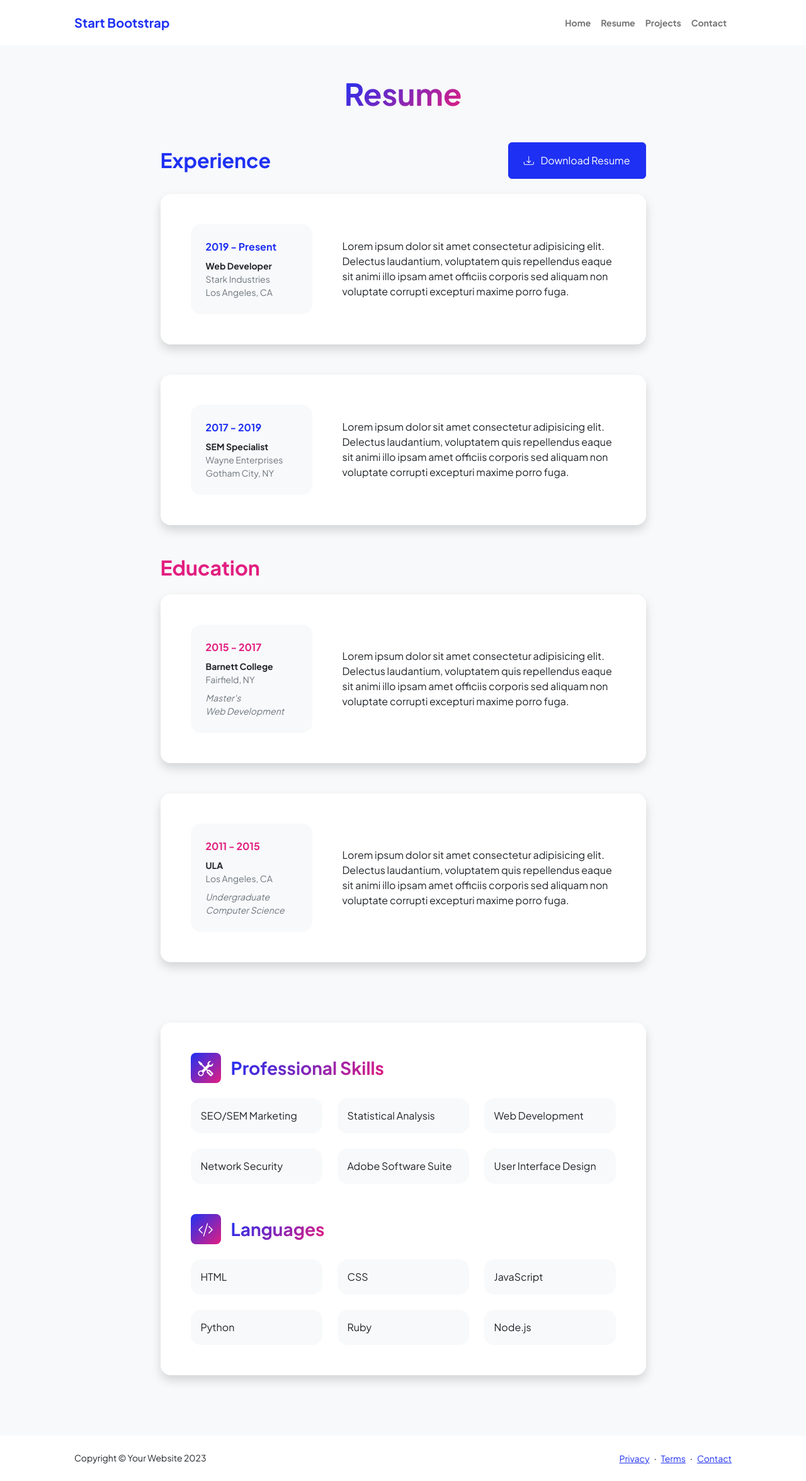
After one commit to RodrigoOBC/my_curriculum, a Flask app: template templates/experience.html in a window 1280 px wide. The commit adds this page. Shown: the whole page at 63% size. Run offline with Flask 3, Linux system fonts and the light colour scheme; the template is opened without the code that fills it, so the values that code supplies are empty; some libraries are stand-ins or nearby versions.

Commit message:
criando a pagina de jobs

```diff
--- a/static/data/articles.json
+++ b/static/data/articles.json
@@ -1,6 +1,6 @@
 {
     "title": "Article 1",
     "content": "This is the content of article 1",
-    "autor":"",
+    "author":"",
     "link": "https://www.google.com"
 }
--- /dev/null
+++ b/templates/experience.html
@@ -0,0 +1,202 @@
+<!DOCTYPE html>
+<html lang="en">
+    <head>
+        <meta charset="utf-8" />
+        <meta name="viewport" content="width=device-width, initial-scale=1, shrink-to-fit=no" />
+        <meta name="description" content="" />
+        <meta name="author" content="" />
+        <title>Personal - Start Bootstrap Template</title>
+        <!-- Favicon-->
+        <link rel="icon" type="image/x-icon" href="../static/assets/favicon.ico" />
+        <!-- Custom Google font-->
+        <link rel="preconnect" href="https://fonts.googleapis.com" />
+        <link rel="preconnect" href="https://fonts.gstatic.com" crossorigin />
+        <link href="https://fonts.googleapis.com/css2?family=Plus+Jakarta+Sans:wght@100;200;300;400;500;600;700;800;900&amp;display=swap" rel="stylesheet" />
+        <!-- Bootstrap icons-->
+        <link href="https://cdn.jsdelivr.net/npm/bootstrap-icons@1.8.1/font/bootstrap-icons.css" rel="stylesheet" />
+        <!-- Core theme CSS (includes Bootstrap)-->
+        <link href="../static/css/styles.css" rel="stylesheet" />
+    </head>
+    <body class="d-flex flex-column h-100 bg-light">
+        <main class="flex-shrink-0">
+            <!-- Navigation-->
+            <nav class="navbar navbar-expand-lg navbar-light bg-white py-3">
+                <div class="container px-5">
+                    <a class="navbar-brand" href="index.html"><span class="fw-bolder text-primary">Start Bootstrap</span></a>
+                    <button class="navbar-toggler" type="button" data-bs-toggle="collapse" data-bs-target="#navbarSupportedContent" aria-controls="navbarSupportedContent" aria-expanded="false" aria-label="Toggle navigation"><span class="navbar-toggler-icon"></span></button>
+                    <div class="collapse navbar-collapse" id="navbarSupportedContent">
+                        <ul class="navbar-nav ms-auto mb-2 mb-lg-0 small fw-bolder">
+                            <li class="nav-item"><a class="nav-link" href="index.html">Home</a></li>
+                            <li class="nav-item"><a class="nav-link" href="resume.html">Resume</a></li>
+                            <li class="nav-item"><a class="nav-link" href="projects.html">Projects</a></li>
+                            <li class="nav-item"><a class="nav-link" href="contact.html">Contact</a></li>
+                        </ul>
+                    </div>
+                </div>
+            </nav>
+            <!-- Page Content-->
+            <div class="container px-5 my-5">
+                <div class="text-center mb-5">
+                    <h1 class="display-5 fw-bolder mb-0"><span class="text-gradient d-inline">Resume</span></h1>
+                </div>
+                <div class="row gx-5 justify-content-center">
+                    <div class="col-lg-11 col-xl-9 col-xxl-8">
+                        <!-- Experience Section-->
+                        <section>
+                            <div class="d-flex align-items-center justify-content-between mb-4">
+                                <h2 class="text-primary fw-bolder mb-0">Experience</h2>
+                                <!-- Download resume button-->
+                                <!-- Note: Set the link href target to a PDF file within your project-->
+                                <a class="btn btn-primary px-4 py-3" href="#!">
+                                    <div class="d-inline-block bi bi-download me-2"></div>
+                                    Download Resume
+                                </a>
+                            </div>
+                            <!-- Experience Card 1-->
+                            <div class="card shadow border-0 rounded-4 mb-5">
+                                <div class="card-body p-5">
+                                    <div class="row align-items-center gx-5">
+                                        <div class="col text-center text-lg-start mb-4 mb-lg-0">
+                                            <div class="bg-light p-4 rounded-4">
+                                                <div class="text-primary fw-bolder mb-2">2019 - Present</div>
+                                                <div class="small fw-bolder">Web Developer</div>
+                                                <div class="small text-muted">Stark Industries</div>
+                                                <div class="small text-muted">Los Angeles, CA</div>
+                                            </div>
+                                        </div>
+                                        <div class="col-lg-8"><div>Lorem ipsum dolor sit amet consectetur adipisicing elit. Delectus laudantium, voluptatem quis repellendus eaque sit animi illo ipsam amet officiis corporis sed aliquam non voluptate corrupti excepturi maxime porro fuga.</div></div>
+                                    </div>
+                                </div>
+                            </div>
+                            <!-- Experience Card 2-->
+                            <div class="card shadow border-0 rounded-4 mb-5">
+                                <div class="card-body p-5">
+                                    <div class="row align-items-center gx-5">
+                                        <div class="col text-center text-lg-start mb-4 mb-lg-0">
+                                            <div class="bg-light p-4 rounded-4">
+                                                <div class="text-primary fw-bolder mb-2">2017 - 2019</div>
+                                                <div class="small fw-bolder">SEM Specialist</div>
+                                                <div class="small text-muted">Wayne Enterprises</div>
+                                                <div class="small text-muted">Gotham City, NY</div>
+                                            </div>
+                                        </div>
+                                        <div class="col-lg-8"><div>Lorem ipsum dolor sit amet consectetur adipisicing elit. Delectus laudantium, voluptatem quis repellendus eaque sit animi illo ipsam amet officiis corporis sed aliquam non voluptate corrupti excepturi maxime porro fuga.</div></div>
+                                    </div>
+                                </div>
+                            </div>
+                        </section>
+                        <!-- Education Section-->
+                        <section>
+                            <h2 class="text-secondary fw-bolder mb-4">Education</h2>
+                            <!-- Education Card 1-->
+                            <div class="card shadow border-0 rounded-4 mb-5">
+                                <div class="card-body p-5">
+                                    <div class="row align-items-center gx-5">
+                                        <div class="col text-center text-lg-start mb-4 mb-lg-0">
+                                            <div class="bg-light p-4 rounded-4">
+                                                <div class="text-secondary fw-bolder mb-2">2015 - 2017</div>
+                                                <div class="mb-2">
+                                                    <div class="small fw-bolder">Barnett College</div>
+                                                    <div class="small text-muted">Fairfield, NY</div>
+                                                </div>
+                                                <div class="fst-italic">
+                                                    <div class="small text-muted">Master's</div>
+                                                    <div class="small text-muted">Web Development</div>
+                                                </div>
+                                            </div>
+                                        </div>
+                                        <div class="col-lg-8"><div>Lorem ipsum dolor sit amet consectetur adipisicing elit. Delectus laudantium, voluptatem quis repellendus eaque sit animi illo ipsam amet officiis corporis sed aliquam non voluptate corrupti excepturi maxime porro fuga.</div></div>
+                                    </div>
+                                </div>
+                            </div>
+                            <!-- Education Card 2-->
+                            <div class="card shadow border-0 rounded-4 mb-5">
+                                <div class="card-body p-5">
+                                    <div class="row align-items-center gx-5">
+                                        <div class="col text-center text-lg-start mb-4 mb-lg-0">
+                                            <div class="bg-light p-4 rounded-4">
+                                                <div class="text-secondary fw-bolder mb-2">2011 - 2015</div>
+                                                <div class="mb-2">
+                                                    <div class="small fw-bolder">ULA</div>
+                                                    <div class="small text-muted">Los Angeles, CA</div>
+                                                </div>
+                                                <div class="fst-italic">
+                                                    <div class="small text-muted">Undergraduate</div>
+                                                    <div class="small text-muted">Computer Science</div>
+                                                </div>
+                                            </div>
+                                        </div>
+                                        <div class="col-lg-8"><div>Lorem ipsum dolor sit amet consectetur adipisicing elit. Delectus laudantium, voluptatem quis repellendus eaque sit animi illo ipsam amet officiis corporis sed aliquam non voluptate corrupti excepturi maxime porro fuga.</div></div>
+                                    </div>
+                                </div>
+                            </div>
+                        </section>
+                        <!-- Divider-->
+                        <div class="pb-5"></div>
+                        <!-- Skills Section-->
+                        <section>
+                            <!-- Skillset Card-->
+                            <div class="card shadow border-0 rounded-4 mb-5">
+                                <div class="card-body p-5">
+                                    <!-- Professional skills list-->
+                                    <div class="mb-5">
+                                        <div class="d-flex align-items-center mb-4">
+                                            <div class="feature bg-primary bg-gradient-primary-to-secondary text-white rounded-3 me-3"><i class="bi bi-tools"></i></div>
+                                            <h3 class="fw-bolder mb-0"><span class="text-gradient d-inline">Professional Skills</span></h3>
+                                        </div>
+                                        <div class="row row-cols-1 row-cols-md-3 mb-4">
+                                            <div class="col mb-4 mb-md-0"><div class="d-flex align-items-center bg-light rounded-4 p-3 h-100">SEO/SEM Marketing</div></div>
+                                            <div class="col mb-4 mb-md-0"><div class="d-flex align-items-center bg-light rounded-4 p-3 h-100">Statistical Analysis</div></div>
+                                            <div class="col"><div class="d-flex align-items-center bg-light rounded-4 p-3 h-100">Web Development</div></div>
+                                        </div>
+                                        <div class="row row-cols-1 row-cols-md-3">
+                                            <div class="col mb-4 mb-md-0"><div class="d-flex align-items-center bg-light rounded-4 p-3 h-100">Network Security</div></div>
+                                            <div class="col mb-4 mb-md-0"><div class="d-flex align-items-center bg-light rounded-4 p-3 h-100">Adobe Software Suite</div></div>
+                                            <div class="col"><div class="d-flex align-items-center bg-light rounded-4 p-3 h-100">User Interface Design</div></div>
+                                        </div>
+                                    </div>
+                                    <!-- Languages list-->
+                                    <div class="mb-0">
+                                        <div class="d-flex align-items-center mb-4">
+                                            <div class="feature bg-primary bg-gradient-primary-to-secondary text-white rounded-3 me-3"><i class="bi bi-code-slash"></i></div>
+                                            <h3 class="fw-bolder mb-0"><span class="text-gradient d-inline">Languages</span></h3>
+                                        </div>
+                                        <div class="row row-cols-1 row-cols-md-3 mb-4">
+                                            <div class="col mb-4 mb-md-0"><div class="d-flex align-items-center bg-light rounded-4 p-3 h-100">HTML</div></div>
+                                            <div class="col mb-4 mb-md-0"><div class="d-flex align-items-center bg-light rounded-4 p-3 h-100">CSS</div></div>
+                                            <div class="col"><div class="d-flex align-items-center bg-light rounded-4 p-3 h-100">JavaScript</div></div>
+                                        </div>
+                                        <div class="row row-cols-1 row-cols-md-3">
+                                            <div class="col mb-4 mb-md-0"><div class="d-flex align-items-center bg-light rounded-4 p-3 h-100">Python</div></div>
+                                            <div class="col mb-4 mb-md-0"><div class="d-flex align-items-center bg-light rounded-4 p-3 h-100">Ruby</div></div>
+                                            <div class="col"><div class="d-flex align-items-center bg-light rounded-4 p-3 h-100">Node.js</div></div>
+                                        </div>
+                                    </div>
+                                </div>
+                            </div>
+                        </section>
+                    </div>
+                </div>
+            </div>
+        </main>
+        <!-- Footer-->
+        <footer class="bg-white py-4 mt-auto">
+            <div class="container px-5">
+                <div class="row align-items-center justify-content-between flex-column flex-sm-row">
+                    <div class="col-auto"><div class="small m-0">Copyright &copy; Your Website 2023</div></div>
+                    <div class="col-auto">
+                        <a class="small" href="#!">Privacy</a>
+                        <span class="mx-1">&middot;</span>
+                        <a class="small" href="#!">Terms</a>
+                        <span class="mx-1">&middot;</span>
+                        <a class="small" href="#!">Contact</a>
+                    </div>
+                </div>
+            </div>
+        </footer>
+        <!-- Bootstrap core JS-->
+        <script src="https://cdn.jsdelivr.net/npm/bootstrap@5.2.3/dist/js/bootstrap.bundle.min.js"></script>
+        <!-- Core theme JS-->
+        <script src="../static/js/scripts.js"></script>
+    </body>
+</html>
```
Also changed, not shown: templates/projects.html (+5 -4 lines).
